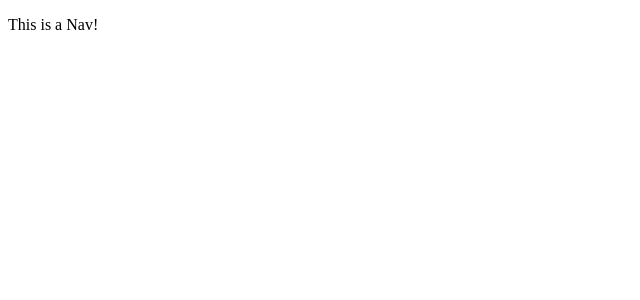
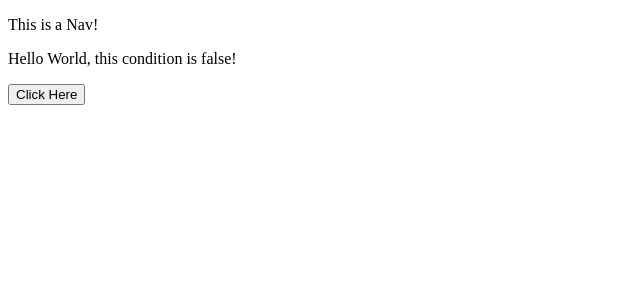
Before and after one commit to devSantos16/Academy, an Angular app in the folder Angular/my-first-app/: page / in a window 1280 px wide. Shown: the top 300 px of the page, without its empty margins (0-640 px from the left). Built offline with nearby package versions, Linux system fonts and the light colour scheme.

Commit message:
learning angular
- dynamic attributes with property binding

```diff
--- a/Angular/my-first-app/src/app/app.component.html
+++ b/Angular/my-first-app/src/app/app.component.html
@@ -1,4 +1,5 @@
 <app-nav></app-nav>
+<app-home></app-home>
 
 <!-- Angular Routes -->
 <router-outlet />
--- a/Angular/my-first-app/src/app/app.component.ts
+++ b/Angular/my-first-app/src/app/app.component.ts
@@ -1,10 +1,11 @@
 import { Component } from '@angular/core';
 import { RouterOutlet } from '@angular/router';
 import { NavComponent } from './components/nav/nav.component';
+import { HomeComponent } from './components/home/home.component';
 
 @Component({
   selector: 'app-root',
-  imports: [RouterOutlet, NavComponent],
+  imports: [RouterOutlet, NavComponent, HomeComponent],
   templateUrl: './app.component.html',
   styleUrl: './app.component.css'
 })
--- a/Angular/my-first-app/src/app/app.routes.ts
+++ b/Angular/my-first-app/src/app/app.routes.ts
@@ -1,9 +1,3 @@
 import { Routes } from '@angular/router';
-import { HomeComponent } from './components/home/home.component';
 
-export const routes: Routes = [
-    {
-        path: "home",
-        component: HomeComponent
-    }
-];
+export const routes: Routes = [];
--- a/Angular/my-first-app/src/app/components/home/home.component.html
+++ b/Angular/my-first-app/src/app/components/home/home.component.html
@@ -1 +1,4 @@
 <p>Hello World, this condition is {{ condition }}!</p>
+
+<!-- dynamic attributes -->
+<button [id] = "id" [attr.aria-label]="arialabel" (click)="submit()">Click Here</button>
--- a/Angular/my-first-app/src/app/components/home/home.component.ts
+++ b/Angular/my-first-app/src/app/components/home/home.component.ts
@@ -7,9 +7,16 @@ import { Component } from '@angular/core';
   styleUrl: './home.component.css'
 })
 export class HomeComponent {
+  public id: number = 1
   public condition: boolean = false
+  public arialabel: string = "sla"
+
 
   public updatecondition = (condition: boolean) => {
     this.condition = condition
   }
+
+  public submit = () => {
+    window.alert("Alert")
+  }
 }
```
